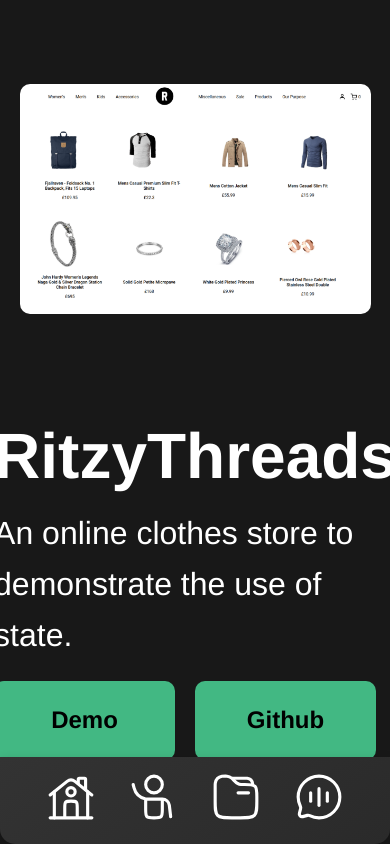
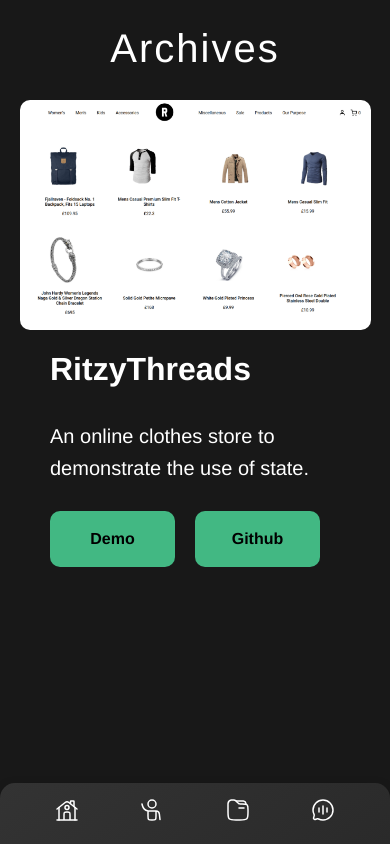
Before and after one commit to justryan55/portfolio, a Vue app: page /projects/archives in a window 390 px wide. Built offline with nearby package versions, Linux system fonts and the light colour scheme; the HTML template or start-up script is replaced by a standard one.

Commit message:
updated responsiveness

```diff
--- a/src/components/MobileNavBar.vue
+++ b/src/components/MobileNavBar.vue
@@ -22,8 +22,8 @@ export default defineComponent({
       <div title="Home">
         <svg
           @click="handleClick('/')"
-          width="50px"
-          height="50px"
+          width="24px"
+          height="24px"
           viewBox="0 0 24 24"
           fill="none"
           xmlns="http://www.w3.org/2000/svg"
@@ -73,8 +73,8 @@ export default defineComponent({
       <div title="About">
         <svg
           @click="handleClick('/about')"
-          width="50px"
-          height="50px"
+          width="24px"
+          height="24px"
           viewBox="0 0 24 24"
           fill="none"
           xmlns="http://www.w3.org/2000/svg"
@@ -97,8 +97,8 @@ export default defineComponent({
       <div title="Projects">
         <svg
           @click="handleClick('/projects')"
-          width="50px"
-          height="50px"
+          width="24px"
+          height="24px"
           viewBox="0 0 24 24"
           fill="none"
           xmlns="http://www.w3.org/2000/svg"
@@ -124,8 +124,8 @@ export default defineComponent({
       <div title="Contact">
         <svg
           @click="handleClick('/contact')"
-          width="50px"
-          height="50px"
+          width="24px"
+          height="24px"
           viewBox="0 0 24 24"
           fill="none"
           xmlns="http://www.w3.org/2000/svg"
@@ -166,13 +166,13 @@ export default defineComponent({
   position: fixed;
   bottom: 0;
   left: 0;
-  padding: 15px 30px;
+  padding: 15px 24px;
   width: 100%;
   color: #42b883;
   background-color: #2a2a2a;
   box-shadow: 0 4px 12px rgba(0, 0, 0, 0.2);
-  border-bottom-left-radius: 15px;
-  border-bottom-right-radius: 15px;
+  border-top-left-radius: 15px;
+  border-top-right-radius: 15px;
   background: linear-gradient(145deg, #333333, #2a2a2a);
   z-index: 1000;
 }
--- a/src/components/Projects.vue
+++ b/src/components/Projects.vue
@@ -208,10 +208,23 @@ a {
   .section {
     display: flex;
     flex-direction: column;
-    justify-content: center;
+    justify-content: flex-start;
     align-items: center;
     height: 100vh;
-    padding: 0;
+    padding: 100px 0;
+    margin: 0;
+  }
+
+  .header {
+    display: flex;
+    align-items: center;
+    font-size: 2rem;
+    color: white;
+    font-weight: 600;
+  }
+
+  .text {
+    font-size: 1.25rem;
     margin: 0;
   }
 
@@ -238,14 +251,11 @@ a {
   }
 
   .btn {
-    font-size: 1.5rem;
+    padding: 15px;
+    font-size: 1rem;
     font-weight: 600;
     text-align: center;
     width: 100%;
   }
-
-  .text {
-    margin: 0;
-  }
 }
 </style>
--- a/src/views/AboutView.vue
+++ b/src/views/AboutView.vue
@@ -137,6 +137,15 @@ export default defineComponent({
     display: flex;
     flex-direction: column;
     margin: 0;
+
+    font-size: 1.25rem;
+    margin: 0;
+    animation: showText 0.5s ease-in-out;
+  }
+
+  .column {
+    flex: auto;
+    padding: 0px 30px;
   }
 
   .text .column:first-child {
--- a/src/views/ArchivesView.vue
+++ b/src/views/ArchivesView.vue
@@ -79,6 +79,7 @@ export default defineComponent({
 
 <template>
   <div class="container">
+    <div class="main-header">Archives</div>
     <div v-for="item in items" :key="item.id">
       <section class="section">
         <div class="image-container">
@@ -177,6 +178,10 @@ a {
   transform: translateY(-2px);
 }
 
+.main-header {
+  display: none;
+}
+
 .header {
   font-size: 4rem;
   color: white;
@@ -219,10 +224,39 @@ a {
   .section {
     display: flex;
     flex-direction: column;
-    justify-content: space-evenly;
+    justify-content: flex-start;
     align-items: center;
     height: 100vh;
-    padding: 0;
+    padding: 100px 0;
+    margin: 0;
+  }
+
+  .main-header {
+    display: block;
+
+    position: relative;
+    top: 100px;
+    padding-bottom: 20px;
+    background-color: #181818;
+    letter-spacing: 2px;
+    color: white;
+    font-size: 2.5rem;
+    width: 100vw;
+    text-align: center;
+  }
+
+  .header {
+    display: flex;
+    align-items: center;
+    font-size: 2rem;
+    color: white;
+    font-weight: 600;
+  }
+
+  .text {
+    display: flex;
+    align-items: center;
+    font-size: 1.25rem;
     margin: 0;
   }
 
@@ -245,18 +279,15 @@ a {
 
   .btn-container {
     justify-content: space-around;
-    padding-top: 20px;
+    padding-top: 10px;
   }
 
   .btn {
-    font-size: 1.5rem;
+    padding: 15px;
+    font-size: 1rem;
     font-weight: 600;
     text-align: center;
     width: 100%;
   }
-
-  .text {
-    margin: 0;
-  }
 }
 </style>
--- a/src/views/ContactVue.vue
+++ b/src/views/ContactVue.vue
@@ -242,6 +242,14 @@ svg .draw {
     margin-top: 100px;
   }
 
+  .header {
+    letter-spacing: 0px;
+  }
+
+  .contact-header {
+    margin-top: 20px;
+  }
+
   .contact-form {
     position: absolute;
     color: white;
@@ -251,15 +259,15 @@ svg .draw {
     background-color: transparent;
   }
 
-  textarea {
-    font-family: 'Helvetica Neue', Arial, sans-serif;
-    display: inline-block;
-    width: 100%;
-    padding: 10px;
-    margin: 5px 0;
-    box-sizing: border-box;
-    resize: none;
-    margin-top: 12px;
+  input {
+    width: 90vw;
+  }
+
+  .svg-container {
+    top: 20px;
+    justify-content: flex-start;
+    align-items: flex-start;
+    width: 50vw;
   }
 }
 </style>
--- a/src/views/HomeView.vue
+++ b/src/views/HomeView.vue
@@ -151,6 +151,18 @@ html {
     text-align: center;
   }
 
+  .header {
+    font-size: 1.5rem;
+  }
+
+  .text {
+    font-size: 3rem;
+    padding: 15px;
+    color: white;
+    opacity: 0;
+    animation: fadeInText 1.2s ease-in-out forwards 0.5s;
+  }
+
   .btn-container {
     flex-direction: column;
     padding: 0px 50px;
```
